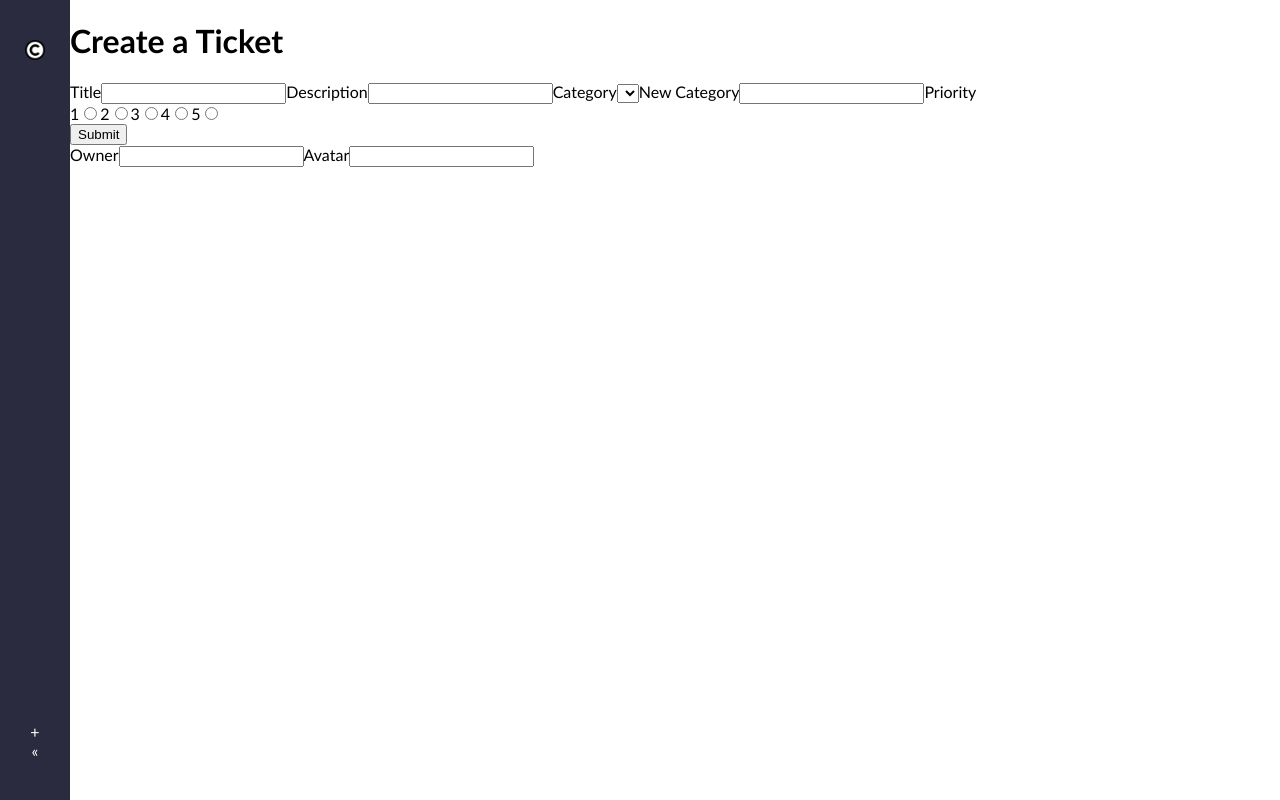
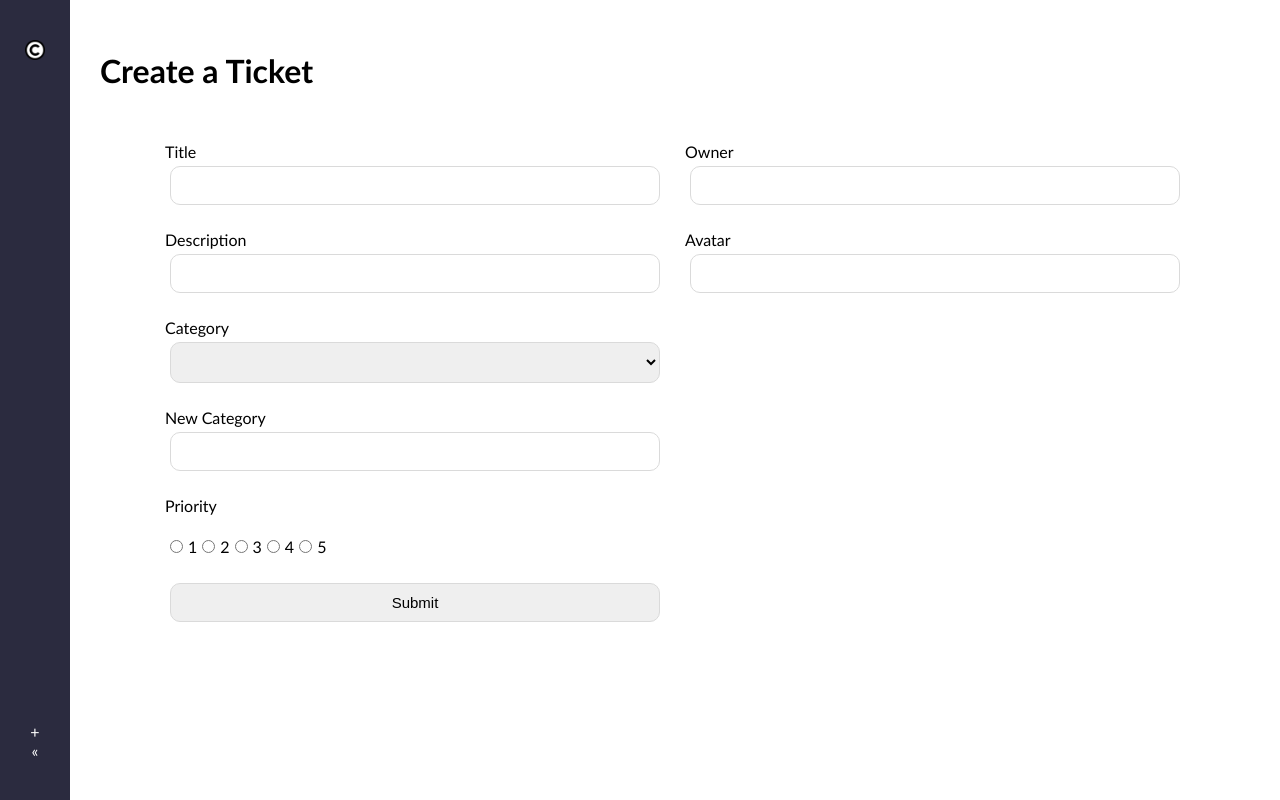
Before and after one commit to dganai/monday-clone, a React (Create React App) app: page /ticket in a window 1280 px wide. Built offline with nearby package versions, Linux system fonts and the light colour scheme.

Commit message:
styling for ticket page

```diff
--- a/src/Pages/TicketPage.js
+++ b/src/Pages/TicketPage.js
@@ -71,7 +71,6 @@ const TicketPage = () => {
             />
             <label>Priority</label>
             <div className="multiple-input-container">
-              <label htmlFor="priority-1">1</label>
               <input
                 id="priority-1"
                 name="priority"
@@ -80,7 +79,7 @@ const TicketPage = () => {
                 value={1}
                 checked={formData.priority === 1}
               />
-              <label htmlFor="priority-2">2</label>
+              <label htmlFor="priority-1">1</label>
               <input
                 id="priority-2"
                 name="priority"
@@ -89,7 +88,7 @@ const TicketPage = () => {
                 value={2}
                 checked={formData.priority === 2}
               />
-              <label htmlFor="priority-3">3</label>
+              <label htmlFor="priority-2">2</label>
               <input
                 id="priority-3"
                 name="priority"
@@ -98,7 +97,7 @@ const TicketPage = () => {
                 value={3}
                 checked={formData.priority === 3}
               />
-              <label htmlFor="priority-4">4</label>
+              <label htmlFor="priority-3">3</label>
               <input
                 id="priority-4"
                 name="priority"
@@ -107,7 +106,7 @@ const TicketPage = () => {
                 value={4}
                 checked={formData.priority === 1}
               />
-              <label htmlFor="priority-5">5</label>
+              <label htmlFor="priority-4">4</label>
               <input
                 id="priority-5"
                 name="priority"
@@ -116,6 +115,7 @@ const TicketPage = () => {
                 value={5}
                 checked={formData.priority === 5}
               />
+              <label htmlFor="priority-5">5</label>
             </div>
 
             {editMode && (
--- a/src/index.css
+++ b/src/index.css
@@ -153,3 +153,44 @@ nav .icon {
   align-items: center;
   color: rgb(255, 255, 255);
 }
+
+/*----- TicketCard -----*/
+
+.ticket {
+  padding: 30px;
+  width: 100%;
+}
+
+.ticket .ticket-container {
+  width: 100%;
+  display: flex;
+  justify-content: center;
+}
+
+.ticket form {
+  display: flex;
+}
+
+.ticket form section {
+  display: flex;
+  flex-direction: column;
+  margin: 10px;
+  width: 500px;
+}
+
+.ticket form label {
+  margin: 20px 0 0 0;
+}
+
+.ticket form select,
+.ticket form input {
+  padding: 10px;
+  font-size: 15px;
+  border-radius: 10px;
+  border: 1.5px solid rgb(218, 218, 218);
+  margin: 5px;
+}
+
+.ticket form .multiple-input-container {
+  margin: 20px 0 20px 0;
+}
```
